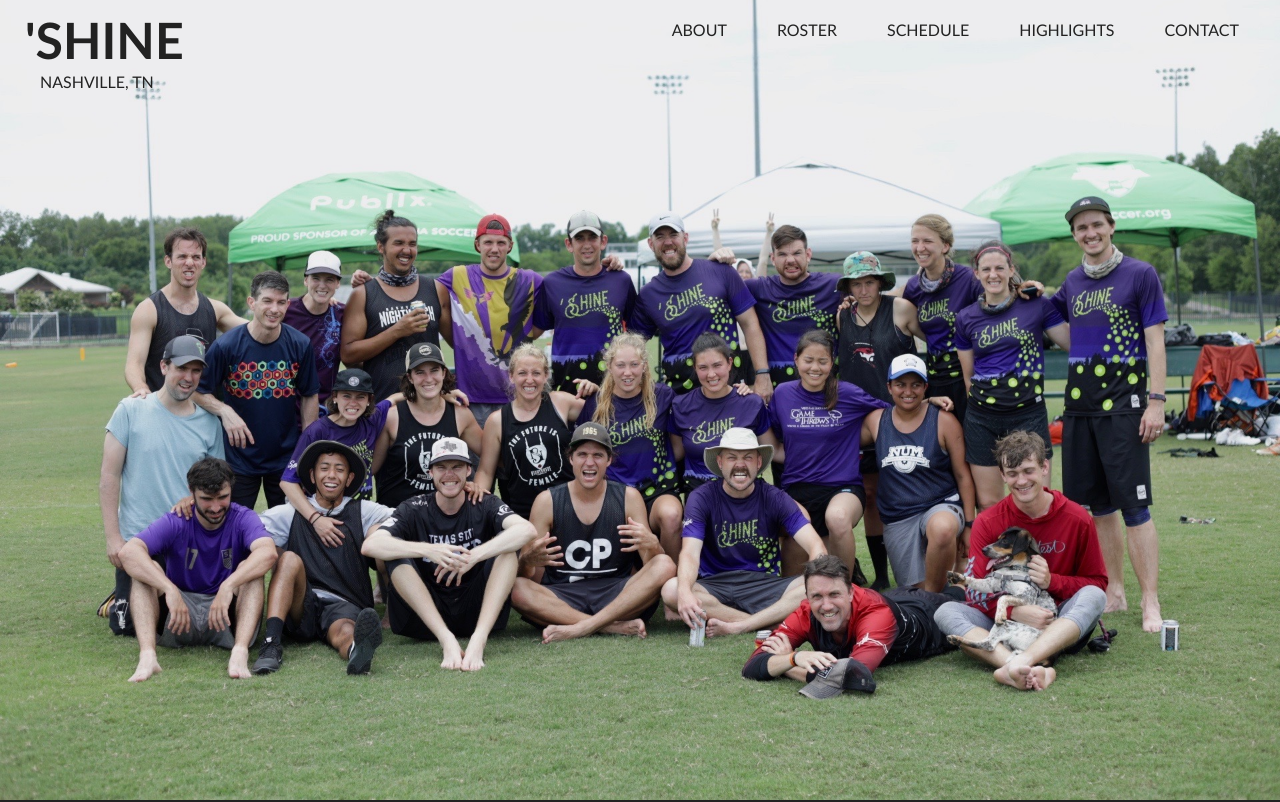
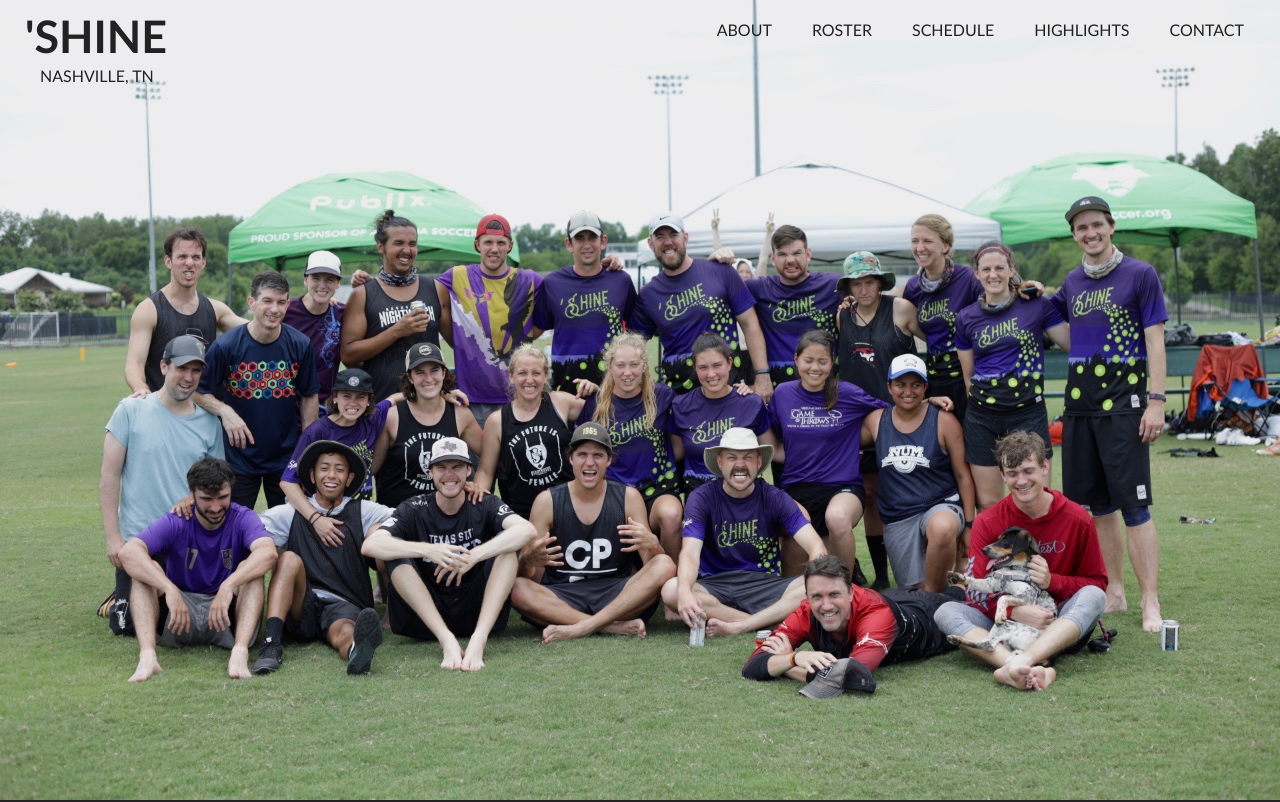
Before and after one commit to liz-barnes/nashville-shine-ultimate, a React (Create React App) app: page / in a window 1280 px wide. Shown: the top 802 px of the page. Built offline with nearby package versions, Linux system fonts and the light colour scheme.

Commit message:
saving work

```diff
--- a/src/Components/Nav/index.js
+++ b/src/Components/Nav/index.js
@@ -1,6 +1,10 @@
+// import { useState } from 'react';
 import { Link } from 'react-router-dom';
+// import { FaAlignRight } from 'react-icons/fa';
 
 export default function Nav() {
+  // const [toggle, setToggle] = useState(false);
+
   return (
     <div className='navbar-container'>
       <header className='brand-container'>
--- a/src/styles/components/_navbar.scss
+++ b/src/styles/components/_navbar.scss
@@ -26,7 +26,7 @@
   }
 
   .brand {
-      font-size: 50px;
+      font-size: 3.5vw;
       color: $backgroundColor;
       font-weight: bold;
       margin: 0;
@@ -34,39 +34,11 @@
 
   .city {
       padding-left: 15px;
+      margin: 0;
   }
 
   .navbar-item {
-      margin: 0px 25px;
-      font-size: 16px;
+      margin: 0px 20px;
+      font-size: 1.25vw;
       color: $backgroundColor;
   }
-// .navbar-container {
-//     display: grid;
-//   justify-content: center;
-//     grid-template-columns: 1fr 1fr 1fr 1fr;
-//     grid-template-rows: auto;
-//     grid-template-areas:
-//       "header . navbar navbar";
-//       position: relative;
-// }
-
-// .navbar {
-//     grid-area: navbar;
-//     justify-self: end;
-//     align-self: flex-start;
-// }
-
-// .brand-container {
-//     grid-area: header;
-//     margin: 10px 25px;
-// }
-
-// .brand {
-//     font-size: 42px;
-// }
-
-// .navbar-item {
-//     margin: 0px 25px;
-//     font-size: 20px;
-// }
```
